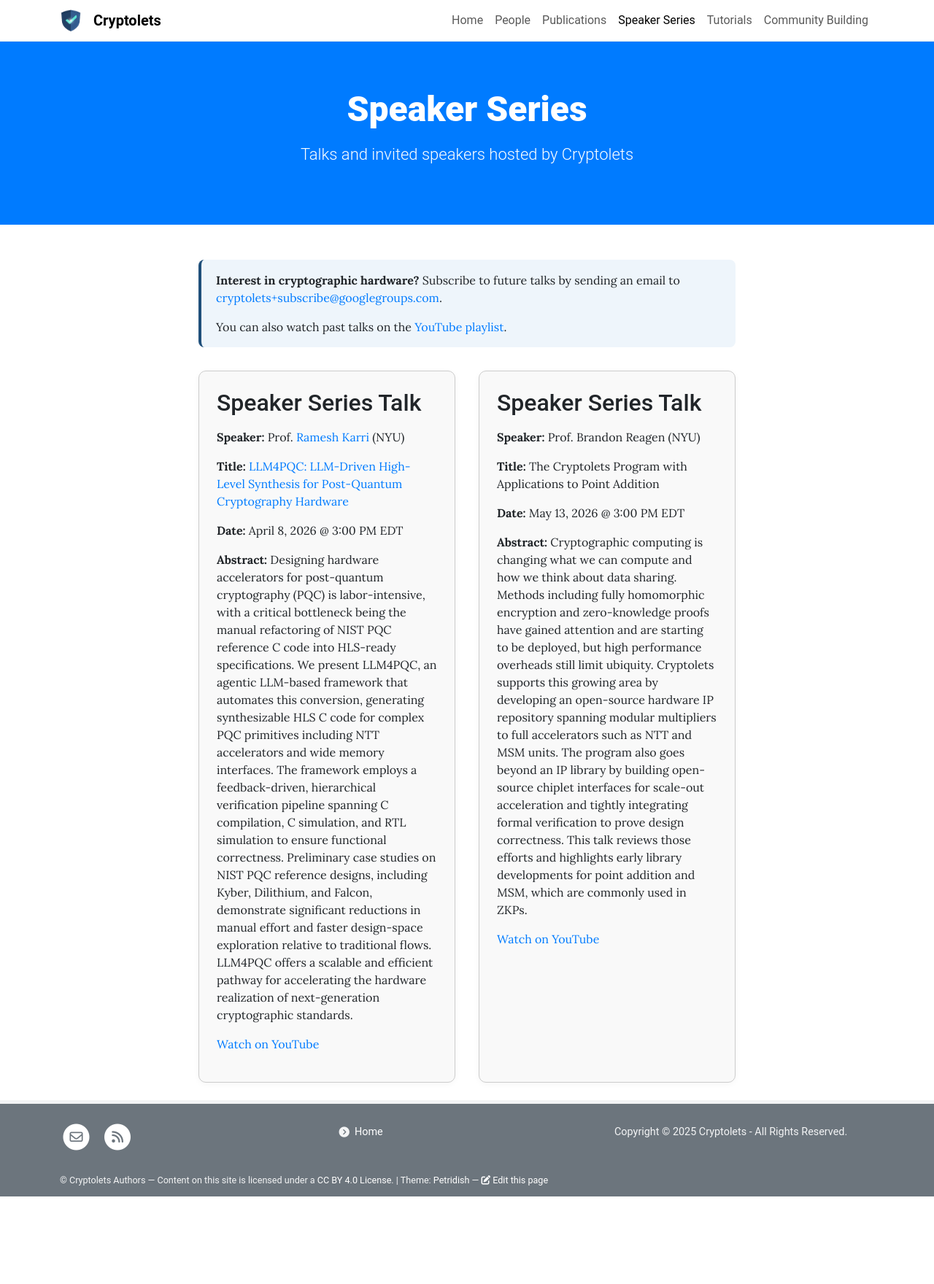
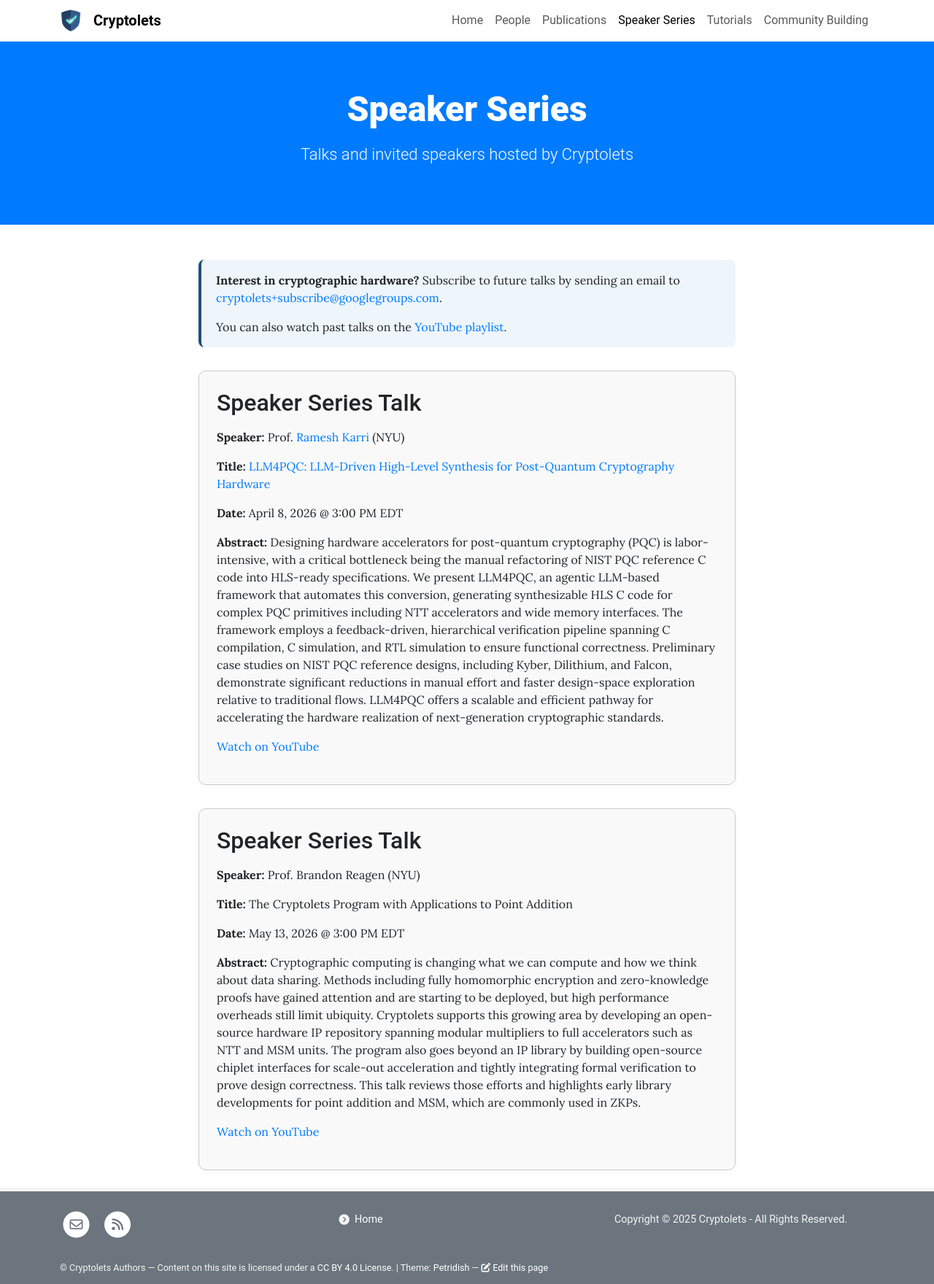
Before and after one commit to cryptolets/cryptolets.github.io, a Jekyll site: the page built from pages/speaker-series.md, in a window 1280 px wide. Shown: the whole page at 73% size. Built offline with Jekyll 4.4.1, drawn with Linux system fonts in a browser that asks for light colours; before the commit the page ends 1640 px from its top, so only the background shows below that.

Commit message:
vertical tiles

```diff
--- a/pages/speaker-series.md
+++ b/pages/speaker-series.md
@@ -10,8 +10,8 @@ permalink: /speaker-series/
   <a href="https://www.youtube.com/@BAAHLNYU/playlists" target="_blank" rel="noopener">YouTube playlist</a>.
 </div>
 
-<div style="display: flex; flex-wrap: wrap; gap: 2rem; margin-top: 2rem;">
-  <div style="flex: 1 1 300px; border: 1px solid #ccc; border-radius: 10px; padding: 1.5rem; background: #f9f9f9; box-shadow: 0 2px 8px rgba(0,0,0,0.04);">
+<div style="display: flex; flex-direction: column; gap: 2rem; margin-top: 2rem;">
+  <div style="width: 100%; border: 1px solid #ccc; border-radius: 10px; padding: 1.5rem; background: #f9f9f9; box-shadow: 0 2px 8px rgba(0,0,0,0.04);">
     <h2 style="margin-top: 0;">Speaker Series Talk</h2>
     <p><strong>Speaker:</strong> Prof. <a href="https://engineering.nyu.edu/faculty/ramesh-karri" target="_blank" rel="noopener">Ramesh Karri</a> (NYU)</p>
     <p>
@@ -28,7 +28,7 @@ permalink: /speaker-series/
     <p><a href="https://youtu.be/kAClPrr6XXc?si=CG8gBwbmDMTg1cLC" target="_blank" rel="noopener">Watch on YouTube</a></p>
   </div>
 
-  <div style="flex: 1 1 300px; border: 1px solid #ccc; border-radius: 10px; padding: 1.5rem; background: #f9f9f9; box-shadow: 0 2px 8px rgba(0,0,0,0.04);">
+  <div style="width: 100%; border: 1px solid #ccc; border-radius: 10px; padding: 1.5rem; background: #f9f9f9; box-shadow: 0 2px 8px rgba(0,0,0,0.04);">
     <h2 style="margin-top: 0;">Speaker Series Talk</h2>
     <p><strong>Speaker:</strong> Prof. Brandon Reagen (NYU)</p>
     <p><strong>Title:</strong> The Cryptolets Program with Applications to Point Addition</p>
```
Also changed, not shown: pages/tutorials.md (+2 -2 lines).
